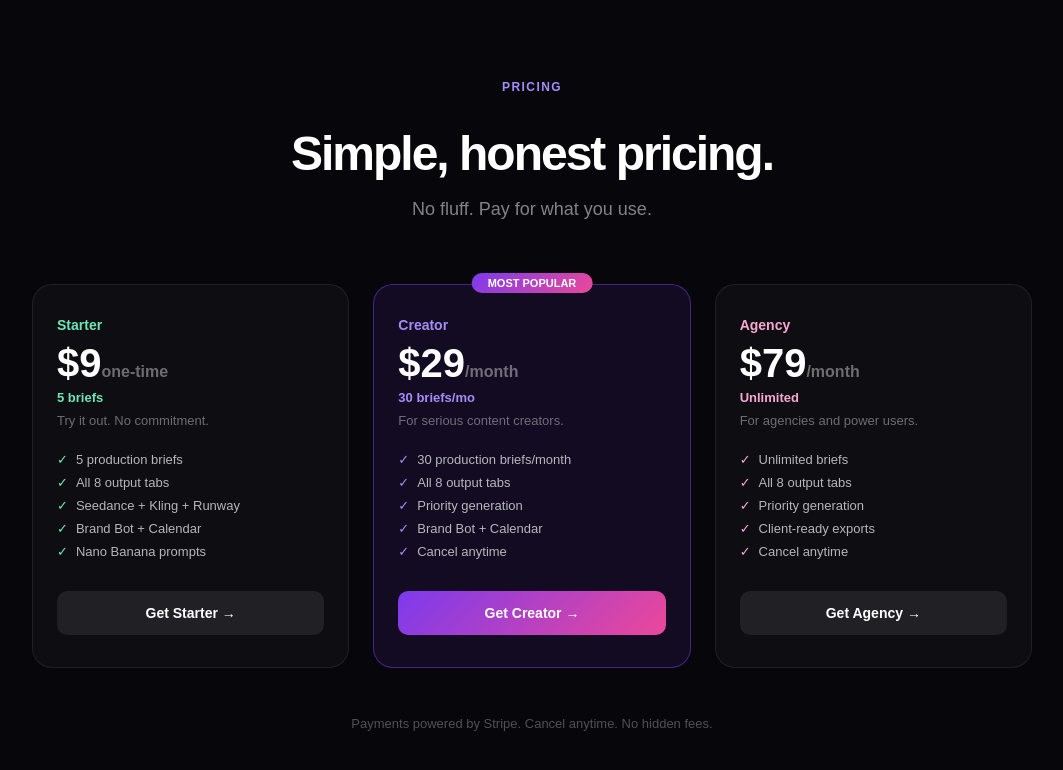
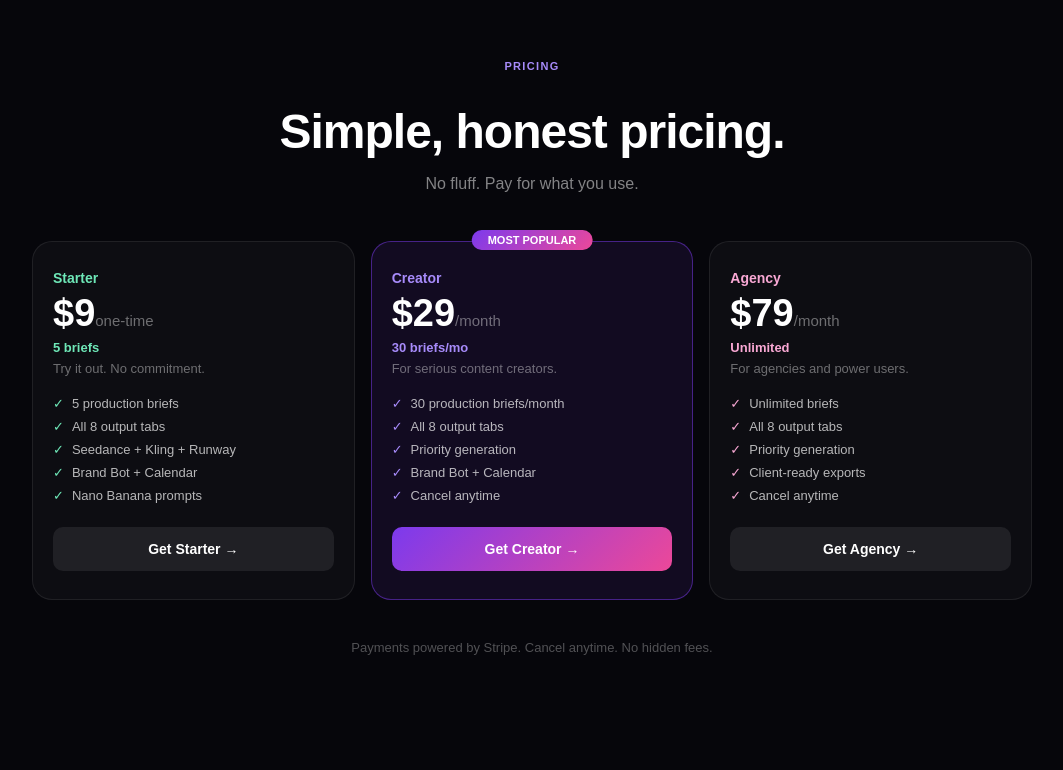
Before and after one commit to ugcinquaries-star/supercool-influencer, a Next.js app: page /pricing in a window 1280 px wide. Shown: the top 770 px of the page, without its empty margins (108-1171 px from the left). Built offline with nearby package versions, Linux system fonts and the light colour scheme; no server answers.

Commit message:
Refactor pricing page layout and styles

```diff
--- a/app/pricing/page.tsx
+++ b/app/pricing/page.tsx
@@ -26,23 +26,33 @@ export default function PricingPage() {
   ];
 
   return (
-    <div style={{ background: '#06060b', minHeight: '100vh', color: 'white', fontFamily: 'sans-serif', padding: '80px 48px', textAlign: 'center' }}>
-      <div style={{ fontSize: '12px', letterSpacing: '0.12em', textTransform: 'uppercase', color: '#a78bfa', fontWeight: 600, marginBottom: '16px' }}>Pricing</div>
-      <h1 style={{ fontSize: '48px', fontWeight: 800, letterSpacing: '-2px', marginBottom: '16px' }}>Simple, honest pricing.</h1>
-      <p style={{ fontSize: '18px', color: 'rgba(255,255,255,0.5)', marginBottom: '64px' }}>No fluff. Pay for what you use.</p>
+    <div style={{ background: '#06060b', minHeight: '100vh', color: 'white', fontFamily: 'sans-serif' }}>
+      <style>{`
+        .pricing-wrap { padding: 60px 20px 40px; text-align: center; }
+        .pricing-grid { display: grid; grid-template-columns: repeat(3, 1fr); gap: 16px; max-width: 1000px; margin: 0 auto 40px; }
+        @media (max-width: 768px) {
+          .pricing-grid { grid-template-columns: 1fr; max-width: 400px; }
+          .pricing-wrap { padding: 48px 16px 32px; }
+        }
+      `}</style>
 
-      <div style={{ display: 'grid', gridTemplateColumns: 'repeat(3, 1fr)', gap: '24px', maxWidth: '1000px', margin: '0 auto 48px' }}>
+      <div className="pricing-wrap">
+        <div style={{ fontSize: '11px', letterSpacing: '0.12em', textTransform: 'uppercase', color: '#a78bfa', fontWeight: 600, marginBottom: '14px' }}>Pricing</div>
+        <h1 style={{ fontSize: 'clamp(28px, 8vw, 48px)', fontWeight: 800, letterSpacing: '-1px', marginBottom: '12px' }}>Simple, honest pricing.</h1>
+        <p style={{ fontSize: '16px', color: 'rgba(255,255,255,0.5)', marginBottom: '48px' }}>No fluff. Pay for what you use.</p>
+
+        <div className="pricing-grid">
           {plans.map(plan => (
-          <div key={plan.id} style={{ background: plan.popular ? 'rgba(124,58,237,0.1)' : 'rgba(255,255,255,0.03)', border: `1px solid ${plan.popular ? 'rgba(124,58,237,0.5)' : 'rgba(255,255,255,0.08)'}`, borderRadius: '20px', padding: '32px 24px', position: 'relative', textAlign: 'left' }}>
+            <div key={plan.id} style={{ background: plan.popular ? 'rgba(124,58,237,0.1)' : 'rgba(255,255,255,0.03)', border: `1px solid ${plan.popular ? 'rgba(124,58,237,0.5)' : 'rgba(255,255,255,0.08)'}`, borderRadius: '20px', padding: '28px 20px', position: 'relative', textAlign: 'left' }}>
               {plan.popular && <div style={{ position: 'absolute', top: '-12px', left: '50%', transform: 'translateX(-50%)', background: 'linear-gradient(135deg, #7c3aed, #ec4899)', color: 'white', fontSize: '11px', fontWeight: 700, padding: '4px 16px', borderRadius: '100px', whiteSpace: 'nowrap' }}>MOST POPULAR</div>}
               <div style={{ color: plan.color, fontWeight: 700, fontSize: '14px', marginBottom: '8px' }}>{plan.name}</div>
-            <div style={{ fontSize: '40px', fontWeight: 800, marginBottom: '4px' }}>{plan.price}<span style={{ fontSize: '16px', color: 'rgba(255,255,255,0.4)' }}>{plan.period}</span></div>
-            <div style={{ color: plan.color, fontWeight: 700, fontSize: '13px', marginBottom: '8px' }}>{plan.credits}</div>
-            <div style={{ fontSize: '13px', color: 'rgba(255,255,255,0.4)', marginBottom: '24px' }}>{plan.desc}</div>
-            <div style={{ display: 'flex', flexDirection: 'column', gap: '8px', marginBottom: '32px' }}>
+              <div style={{ fontSize: '38px', fontWeight: 800, marginBottom: '4px', lineHeight: 1 }}>{plan.price}<span style={{ fontSize: '15px', color: 'rgba(255,255,255,0.4)', fontWeight: 400 }}>{plan.period}</span></div>
+              <div style={{ color: plan.color, fontWeight: 700, fontSize: '13px', marginBottom: '6px', marginTop: '8px' }}>{plan.credits}</div>
+              <div style={{ fontSize: '13px', color: 'rgba(255,255,255,0.4)', marginBottom: '20px' }}>{plan.desc}</div>
+              <div style={{ display: 'flex', flexDirection: 'column', gap: '8px', marginBottom: '24px' }}>
                 {plan.features.map(f => (
-                <div key={f} style={{ fontSize: '13px', color: 'rgba(255,255,255,0.7)', display: 'flex', gap: '8px', alignItems: 'center' }}>
-                  <span style={{ color: plan.color }}>✓</span> {f}
+                  <div key={f} style={{ fontSize: '13px', color: 'rgba(255,255,255,0.7)', display: 'flex', gap: '8px', alignItems: 'flex-start' }}>
+                    <span style={{ color: plan.color, flexShrink: 0 }}>✓</span> {f}
                   </div>
                 ))}
               </div>
@@ -54,8 +64,10 @@ export default function PricingPage() {
             </div>
           ))}
         </div>
-      <div style={{ marginTop: '48px', color: 'rgba(255,255,255,0.3)', fontSize: '13px' }}>
+
+        <div style={{ marginTop: '32px', color: 'rgba(255,255,255,0.3)', fontSize: '13px' }}>
           Payments powered by Stripe. Cancel anytime. No hidden fees.
+        </div>
       </div>
     </div>
   );
```
Lines whose indentation alone changed are shown as unchanged.
